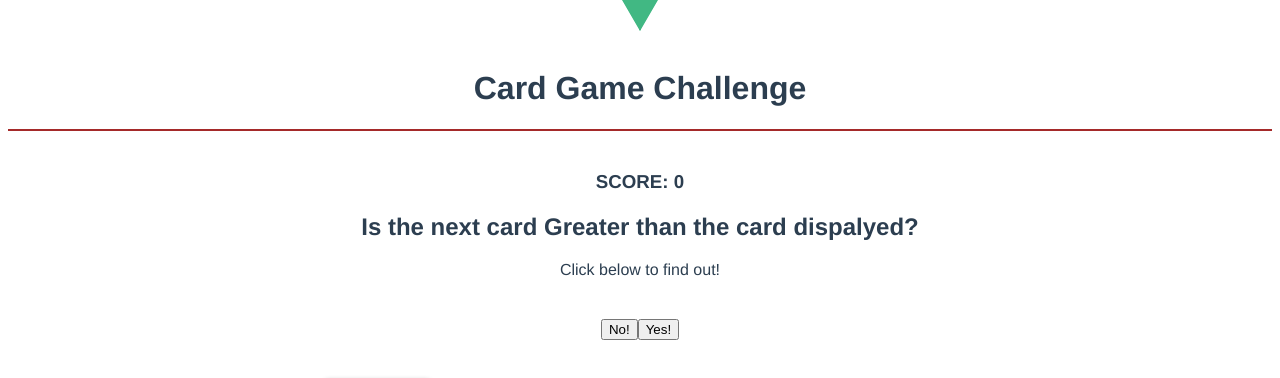
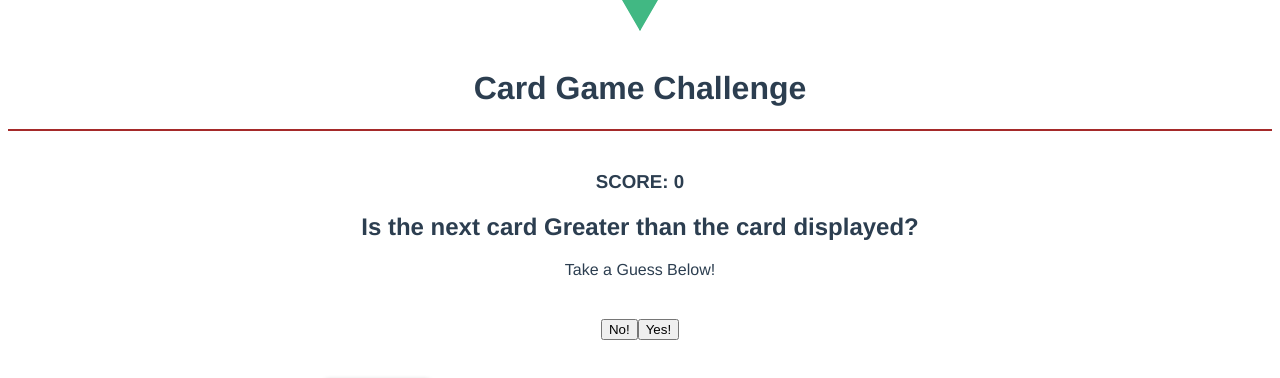
Before and after one commit to denomon/cardgamechallenge, a Vue app: page / in a window 1280 px wide. Shown: the part 215-593 px from the top of the page. Built offline with nearby package versions, Linux system fonts and the light colour scheme.

Commit message:
fix typo

```diff
--- a/src/components/HelloWorld.vue
+++ b/src/components/HelloWorld.vue
@@ -4,7 +4,7 @@
     <hr/>
 
     <h3>SCORE: {{ PlayerCardScoreValues.length }} </h3>
-    <h2>Is the next card Greater than the card dispalyed?</h2>
+    <h2>Is the next card Greater than the card displayed?</h2>
     {{ playerMessage }}
     <button v-if="playerLostGame || PlayerCardScoreValues.length == toWinScore " type="button" value="Reload Page" onclick="window.location.reload()"> Restart</button>
 
@@ -39,11 +39,11 @@ export default {
       counter: 0,
       playerChoice: true,
       playerLostGame: false,
-      toWinScore: 5,
+      toWinScore: 1,
       currentCardValue: 0,
       cardStack: [],
       nextCardValue: 0,
-      playerMessage: 'Click below to find out!',
+      playerMessage: 'Take a Guess Below!',
       PlayerCardScoreValues: []
     };
   },
```
